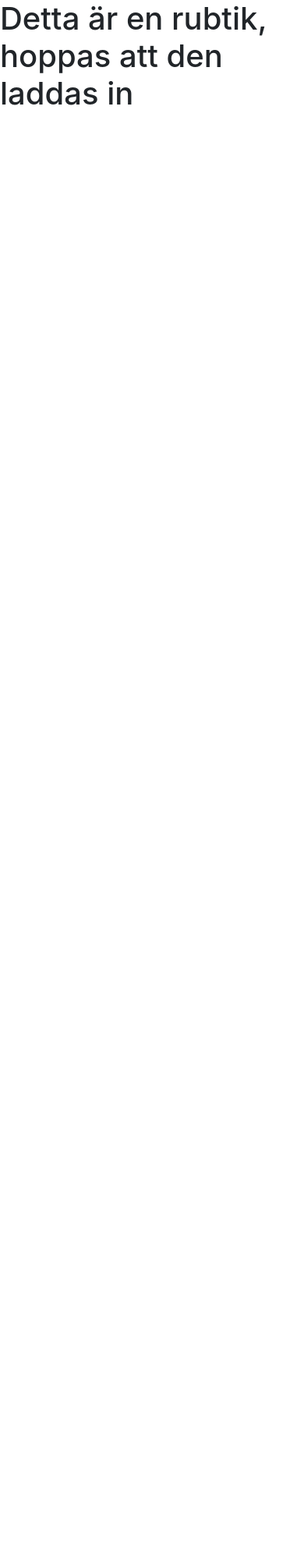
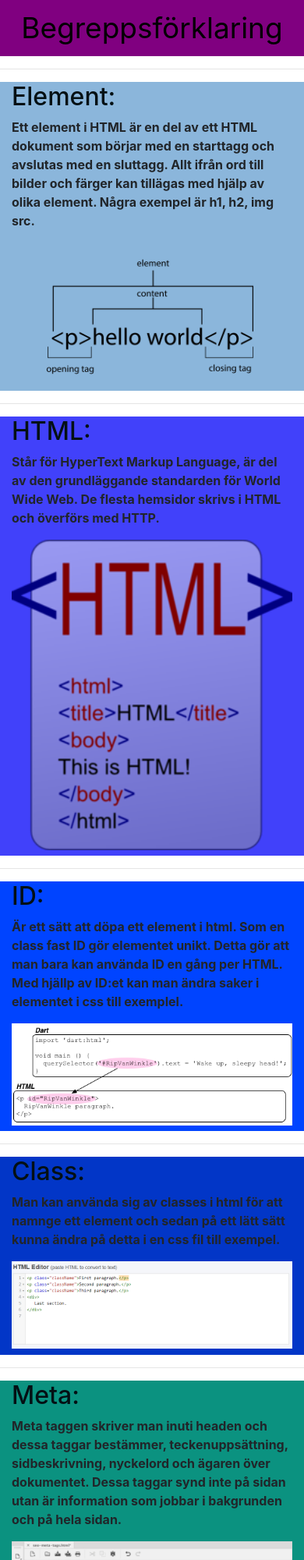
Before and after one commit to Antimalm/anton.malm-bootstrap, a plain HTML site: page index.html in a window 390 px wide. Shown: the top 2000 px of the page at 78% size. Before the commit the page ends 844 px from the top, so only its background shows below. Drawn offline with Linux system fonts and the light colour scheme.

Commit message:
progress

```diff
--- a/index.html
+++ b/index.html
@@ -1,12 +1,88 @@
 <!DOCTYPE html>
 <html lang="en">
 <head>
+
+    <!--Laddar först in bootstrap sen min egna css för att min css kan påverka.-->
+    <link rel="stylesheet" href="bootstrap.css">
+    <link rel="stylesheet" href="style.css">
     <meta charset="UTF-8">
     <meta name="viewport" content="width=device-width, initial-scale=1.0">
-    <title>Document</title>
-    <link rel="stylesheet" href="css/bootstrap.css">
+    <title>Bootstrap</title>
 </head>
 <body>
-    <h1> Detta är en rubtik, hoppas att den laddas in</h1>
-</body>
+  <div class="d-flex p-2" style="font-size:37px; justify-content: center; color:black; background-color: purple;">Begreppsförklaring</div>
+  <hr>
+</div>
+     <div class="container" style="background-color: rgb(139, 182, 219); ">
+      <h2 class="anton-h2">Element:</h2>
+      <p><strong>Ett element i HTML är en del av ett HTML dokument som börjar med en starttagg och
+      avslutas med en sluttagg. Allt ifrån ord till bilder och färger kan tillägas med hjälp av olika element.
+      Några exempel är h1, h2, img src.
+      </strong></p>
+
+      <div class="d-flex justify-content:between">
+      <img src="element.png" class="mr-auto img-fluid a" alt="Responsive image" style="width:1200px;">
+
+      </div>
+      </div>
+<hr>
+
+      <div class="container" style="background-color:  rgb(65, 65, 250); ">
+        <h2 class="anton-h2"> HTML:</h2>
+          <p><strong>Står för HyperText Markup Language, är del av den grundläggande standarden
+          för World Wide Web. De flesta hemsidor skrivs i HTML och överförs med HTTP.
+        </strong></p>
+        <div class="d-flex justify-content:between">
+        <img src="HTML_logo.png" class="mr-auto img-fluid a" alt="Responsive image" style="width:400px; margin-bottom:2%;">
+        </div>
+      </div>
+<hr>
+
+<div class="container" style="background-color: rgb(0, 68, 255); ">
+  <h2 class="anton-h2"> ID:</h2>
+    <p><strong> Är ett sätt att döpa ett element i html. Som en class fast ID gör elementet unikt.
+      Detta gör att man bara kan använda ID en gång per HTML. Med hjällp av ID:et kan man ändra saker i elementet i css till exemplel.
+  </strong></p>
+  <div class="d-flex justify-content:between">
+    <img src="ID.png" class="mr-auto img-fluid a" alt="Responsive image" style="width:600px; margin-bottom:2%;">
+
+</div>
+  </div>
+<hr>
+  <div class="container" style="background-color: rgb(2, 54, 199); ">
+    <h2 class="anton-h2"> Class:</h2>
+      <p><strong> Man kan använda sig av classes i html för att namnge ett element och sedan
+        på ett lätt sätt kunna ändra på detta i en css fil till exempel.
+    </strong></p>
+    <div class="d-flex justify-content:between">
+      <img src="Class.png" class="mr-auto img-fluid a" alt="Responsive image" style="width:600px; margin-bottom:2%;" >
+    </div>
+  </div>
+
+<hr>
+<div class="container" style="background-color: rgb(11, 146, 128); ">
+  <h2 class="anton-h2"> Meta:</h2>
+    <p><strong> Meta taggen skriver man inuti headen och dessa taggar bestämmer, teckenuppsättning, sidbeskrivning,
+      nyckelord och ägaren över dokumentet. Dessa taggar synd inte på sidan utan är information som jobbar i bakgrunden
+      och på hela sidan.
+  </strong></p>
+  <div class="d-flex justify-content:between">
+    <img src="Meta.jpg" class="mr-auto img-fluid a" alt="Responsive image" style="width:600px; margin-bottom:2%;" >
+  </div>
+</div>
+<hr>
+<div class="container" style="background-color: rgb(13, 116, 102); ">
+  <h2 class="anton-h2"> Responsive:</h2>
+    <p><strong> Gör att man innehåll ändras beroende på webbläsares olika storlekar, bilder ska t.ex. inte ta upp hela skärmen
+      om man använder mobilen t.ex. Texten ska också ändras efter olika storlekar.
+  </strong></p>
+  <div class="d-flex justify-content:between">
+    <img src="Meta.jpg" class="mr-auto img-fluid a" alt="Responsive image" style="width:600px; margin-bottom:2%;" >
+  </div>
+</div>
+
+
+
+
+    </body>
 </html>
--- /dev/null
+++ b/style.css
@@ -0,0 +1,22 @@
+*{
+    overflow-x:hidden;
+}
+
+.card {
+    width: 18rem;
+    background-color:grey;
+    height:200px;
+}
+.card {
+    margin-top:10%;
+    right:auto;
+}
+.btn-primary {
+    background-color:yellow;
+}
+
+
+.anton-h2{
+color:rgb(4, 16, 20);
+
+}
```
Also changed, not shown: Class.png (added), HTML_logo.png (added), ID.png (added), Meta.jpg (added), airpodspro.png (added), bootstrap.css, css/bootstrap.min.css (deleted), element.png (added), 1 other file.
